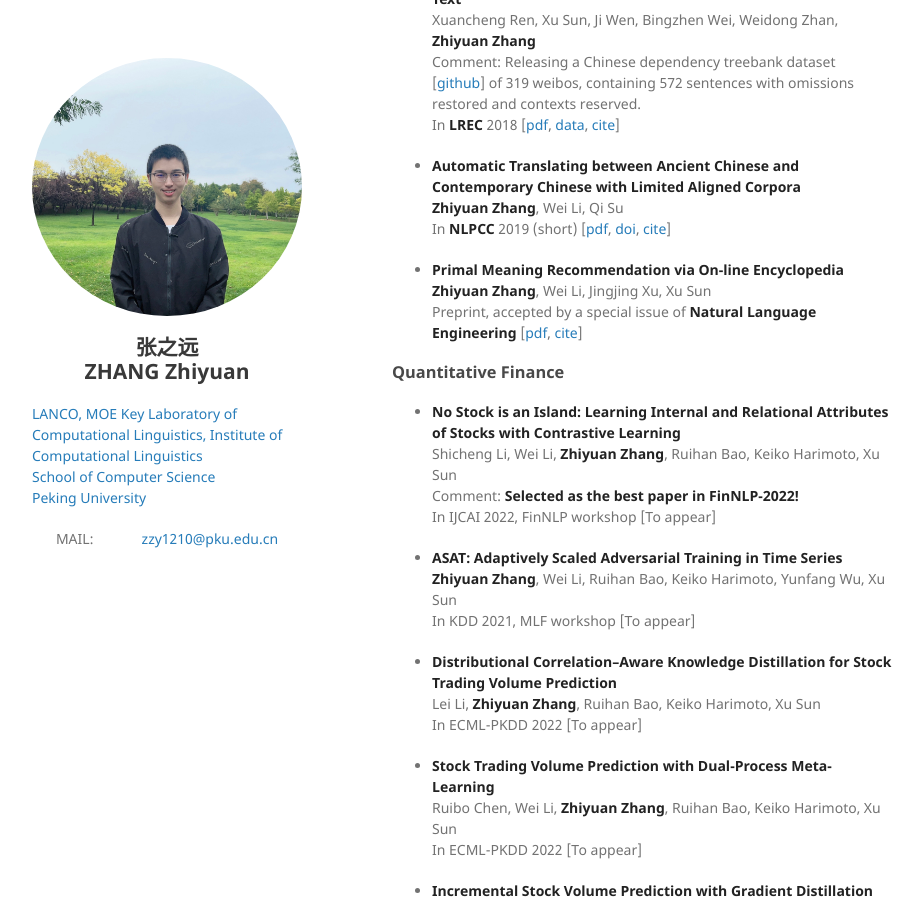
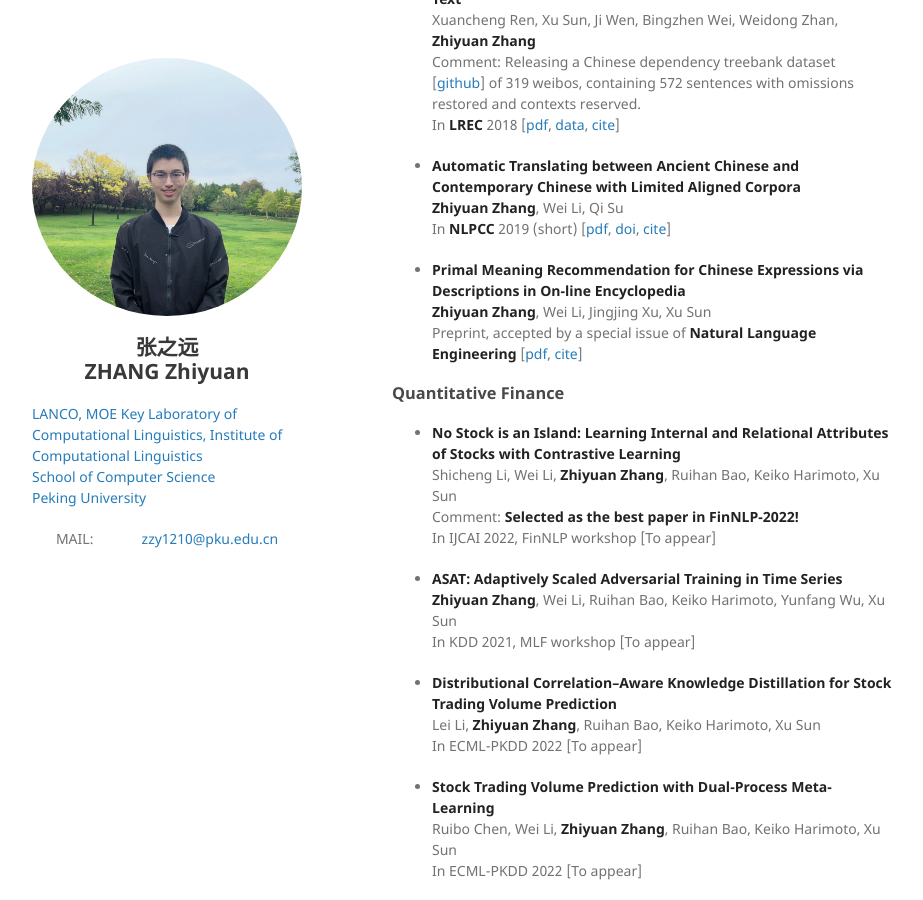
Before and after one commit to pkuzzy/pkuzzy.github.io, a Jekyll site: the page built from index.md, in a window 1280 px wide and 900 px high, scrolled down 2878 px. Shown: the whole window, without its empty margins (178-1101 px from the left). Built offline with Jekyll 4.4.1, drawn with Linux system fonts in a browser that asks for light colours; nearby versions of some CDN libraries; our own code applies the rules of GitHub Pages for plain Markdown files.

Commit message:
Update index.md

```diff
--- a/index.md
+++ b/index.md
@@ -105,7 +105,7 @@ layout: default
   **Zhiyuan Zhang**, Wei Li, Qi Su
   In **NLPCC** 2019 (short) [[pdf](https://arxiv.org/pdf/1803.01557.pdf), [doi](https://doi.org/10.1007/978-3-030-32236-6_13), [cite](https://dblp.uni-trier.de/rec/conf/nlpcc/Zhang0S19.html?view=bibtex)]
 
-- **Primal Meaning Recommendation via On-line Encyclopedia**
+- **Primal Meaning Recommendation for Chinese Expressions via Descriptions in On-line Encyclopedia**
   **Zhiyuan Zhang**, Wei Li, Jingjing Xu, Xu Sun
   Preprint, accepted by a special issue of **Natural Language Engineering** [[pdf](https://arxiv.org/pdf/1808.04660.pdf), [cite](https://dblp.uni-trier.de/rec/journals/corr/abs-1808-04660.html?view=bibtex)]
 
```
